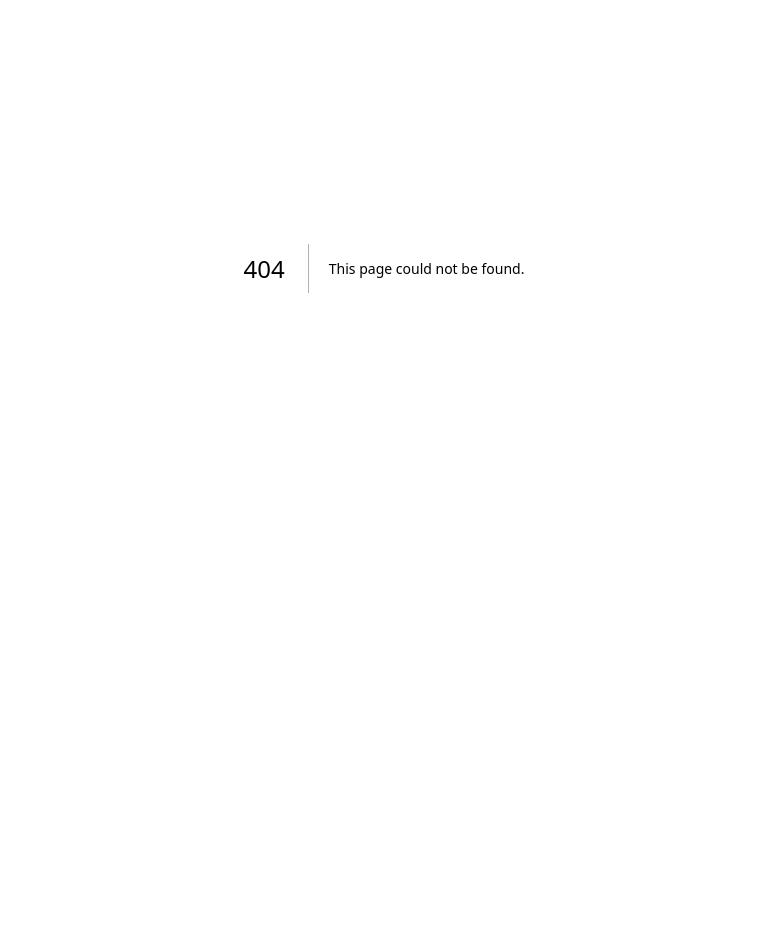
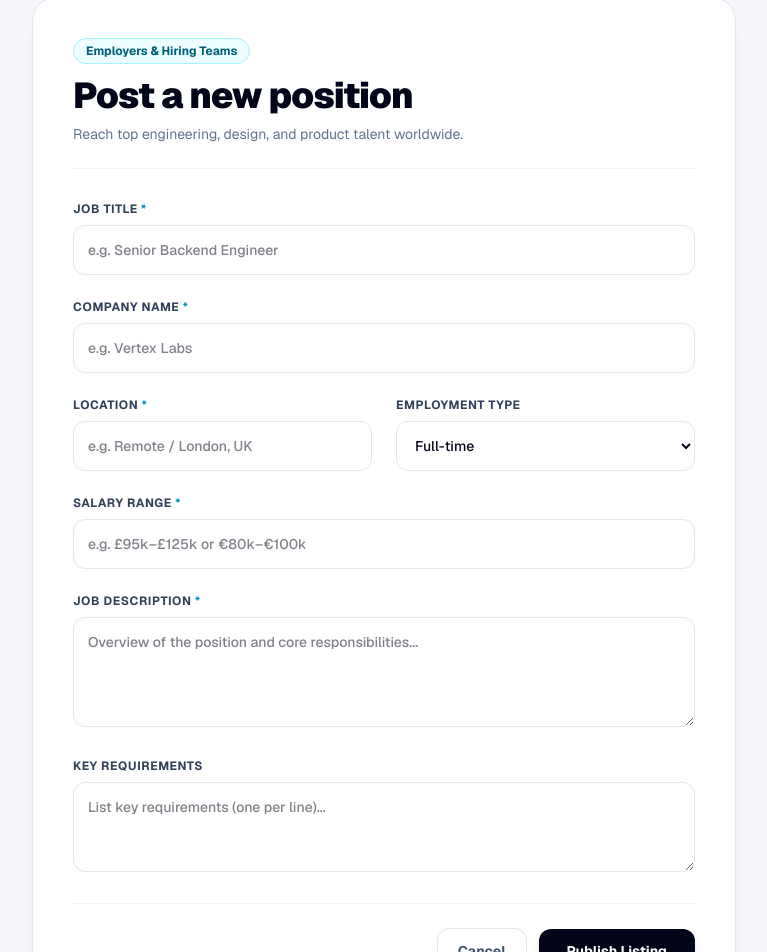
Before and after one commit to Avik2024/orbithire, a Next.js app in the folder frontend/: page /post-job in a window 1280 px wide. Before the commit this address had no page. Shown: the part 132-1084 px from the top of the page, without its empty margins (256-1023 px from the left). Before the commit the page ends 800 px from the top, so only its background shows below. Built offline with nearby package versions, Linux system fonts and the light colour scheme.

Commit message:
Improve OrbitHire authentication UI

```diff
--- a/frontend/app/page.tsx
+++ b/frontend/app/page.tsx
@@ -286,12 +286,12 @@ function HomeContent() {
             >
               Sign in
             </Link>
-            <button
-              onClick={() => setIsPostJobOpen(true)}
+            <Link
+              href="/post-job"
               className="rounded-xl bg-slate-950 px-4 py-2.5 text-sm font-bold text-white shadow-lg shadow-slate-950/15 transition hover:-translate-y-0.5 hover:bg-slate-800"
             >
               Post a job
-            </button>
+            </Link>
             <button className="grid h-10 w-10 place-items-center rounded-xl border border-slate-200 text-slate-700 md:hidden" aria-label="Open menu">
               <Icon name="menu" />
             </button>
--- /dev/null
+++ b/frontend/app/post-job/page.tsx
@@ -0,0 +1,198 @@
+"use client";
+
+import { useState } from "react";
+import Link from "next/link";
+import { useRouter } from "next/navigation";
+
+export default function PostJobPage() {
+  const router = useRouter();
+  const [submitted, setSubmitted] = useState(false);
+  const [formData, setFormData] = useState({
+    title: "",
+    company: "",
+    location: "",
+    type: "Full-time",
+    salary: "",
+    description: "",
+    requirements: "",
+  });
+
+  const handleSubmit = (e: React.FormEvent) => {
+    e.preventDefault();
+    setSubmitted(true);
+    setTimeout(() => {
+      router.push("/");
+    }, 1800);
+  };
+
+  return (
+    <div className="min-h-screen bg-[#f6f8fb] text-slate-950 font-sans antialiased">
+      {/* HEADER */}
+      <header className="sticky top-0 z-40 border-b border-slate-200/80 bg-white/90 backdrop-blur-xl">
+        <div className="mx-auto flex h-16 max-w-7xl items-center justify-between px-5 lg:px-8">
+          <Link href="/" className="flex items-center gap-2.5" aria-label="OrbitHire home">
+            <span className="grid h-10 w-10 place-items-center rounded-xl bg-slate-950 text-white shadow-lg shadow-slate-950/10">
+              <span className="text-xl font-black tracking-[-0.08em]">O<span className="text-cyan-400">.</span></span>
+            </span>
+            <span className="text-xl font-extrabold tracking-tight">orbithire</span>
+          </Link>
+          <Link
+            href="/"
+            className="text-sm font-semibold text-slate-600 hover:text-slate-950 transition"
+          >
+            ← Back to Home
+          </Link>
+        </div>
+      </header>
+
+      {/* MAIN CONTAINER */}
+      <main className="mx-auto max-w-3xl px-5 py-12 lg:px-8 lg:py-16">
+        <div className="rounded-3xl border border-slate-200 bg-white p-6 shadow-xl shadow-slate-950/5 sm:p-10">
+          {submitted ? (
+            <div className="py-16 text-center">
+              <div className="mx-auto grid h-16 w-16 place-items-center rounded-full bg-emerald-100 text-emerald-600">
+                <svg className="h-8 w-8" fill="none" viewBox="0 0 24 24" stroke="currentColor">
+                  <path strokeLinecap="round" strokeLinejoin="round" strokeWidth={2.5} d="M5 13l4 4L19 7" />
+                </svg>
+              </div>
+              <h1 className="mt-6 text-2xl font-black tracking-tight text-slate-950">Job Published Successfully!</h1>
+              <p className="mt-2 text-sm text-slate-500">
+                Your role is now active on OrbitHire. Redirecting you to the home page...
+              </p>
+            </div>
+          ) : (
+            <>
+              <div className="border-b border-slate-100 pb-6">
+                <span className="inline-flex items-center gap-2 rounded-full border border-cyan-200 bg-cyan-50 px-3 py-1 text-xs font-bold text-cyan-800">
+                  Employers & Hiring Teams
+                </span>
+                <h1 className="mt-3 text-3xl font-black tracking-tight sm:text-4xl">Post a new position</h1>
+                <p className="mt-2 text-sm text-slate-500">
+                  Reach top engineering, design, and product talent worldwide.
+                </p>
+              </div>
+
+              <form onSubmit={handleSubmit} className="mt-8 space-y-6">
+                <div>
+                  <label className="mb-2 block text-xs font-bold uppercase tracking-wider text-slate-700">
+                    Job Title <span className="text-cyan-600">*</span>
+                  </label>
+                  <input
+                    required
+                    type="text"
+                    value={formData.title}
+                    onChange={(e) => setFormData({ ...formData, title: e.target.value })}
+                    placeholder="e.g. Senior Backend Engineer"
+                    className="w-full rounded-xl border border-slate-200 p-3.5 text-sm font-medium outline-none transition focus:border-cyan-500 focus:ring-2 focus:ring-cyan-500/20"
+                  />
+                </div>
+
+                <div>
+                  <label className="mb-2 block text-xs font-bold uppercase tracking-wider text-slate-700">
+                    Company Name <span className="text-cyan-600">*</span>
+                  </label>
+                  <input
+                    required
+                    type="text"
+                    value={formData.company}
+                    onChange={(e) => setFormData({ ...formData, company: e.target.value })}
+                    placeholder="e.g. Vertex Labs"
+                    className="w-full rounded-xl border border-slate-200 p-3.5 text-sm font-medium outline-none transition focus:border-cyan-500 focus:ring-2 focus:ring-cyan-500/20"
+                  />
+                </div>
+
+                <div className="grid grid-cols-1 gap-6 sm:grid-cols-2">
+                  <div>
+                    <label className="mb-2 block text-xs font-bold uppercase tracking-wider text-slate-700">
+                      Location <span className="text-cyan-600">*</span>
+                    </label>
+                    <input
+                      required
+                      type="text"
+                      value={formData.location}
+                      onChange={(e) => setFormData({ ...formData, location: e.target.value })}
+                      placeholder="e.g. Remote / London, UK"
+                      className="w-full rounded-xl border border-slate-200 p-3.5 text-sm font-medium outline-none transition focus:border-cyan-500 focus:ring-2 focus:ring-cyan-500/20"
+                    />
+                  </div>
+
+                  <div>
+                    <label className="mb-2 block text-xs font-bold uppercase tracking-wider text-slate-700">
+                      Employment Type
+                    </label>
+                    <select
+                      value={formData.type}
+                      onChange={(e) => setFormData({ ...formData, type: e.target.value })}
+                      className="w-full rounded-xl border border-slate-200 p-3.5 text-sm font-medium outline-none transition focus:border-cyan-500 focus:ring-2 focus:ring-cyan-500/20"
+                    >
+                      <option value="Full-time">Full-time</option>
+                      <option value="Part-time">Part-time</option>
+                      <option value="Contract">Contract</option>
+                      <option value="Internship">Internship</option>
+                    </select>
+                  </div>
+                </div>
+
+                <div>
+                  <label className="mb-2 block text-xs font-bold uppercase tracking-wider text-slate-700">
+                    Salary Range <span className="text-cyan-600">*</span>
+                  </label>
+                  <input
+                    required
+                    type="text"
+                    value={formData.salary}
+                    onChange={(e) => setFormData({ ...formData, salary: e.target.value })}
+                    placeholder="e.g. £95k–£125k or €80k–€100k"
+                    className="w-full rounded-xl border border-slate-200 p-3.5 text-sm font-medium outline-none transition focus:border-cyan-500 focus:ring-2 focus:ring-cyan-500/20"
+                  />
+                </div>
+
+                <div>
+                  <label className="mb-2 block text-xs font-bold uppercase tracking-wider text-slate-700">
+                    Job Description <span className="text-cyan-600">*</span>
+                  </label>
+                  <textarea
+                    required
+                    rows={4}
+                    value={formData.description}
+                    onChange={(e) => setFormData({ ...formData, description: e.target.value })}
+                    placeholder="Overview of the position and core responsibilities..."
+                    className="w-full rounded-xl border border-slate-200 p-3.5 text-sm font-medium outline-none transition focus:border-cyan-500 focus:ring-2 focus:ring-cyan-500/20"
+                  />
+                </div>
+
+                <div>
+                  <label className="mb-2 block text-xs font-bold uppercase tracking-wider text-slate-700">
+                    Key Requirements
+                  </label>
+                  <textarea
+                    rows={3}
+                    value={formData.requirements}
+                    onChange={(e) => setFormData({ ...formData, requirements: e.target.value })}
+                    placeholder="List key requirements (one per line)..."
+                    className="w-full rounded-xl border border-slate-200 p-3.5 text-sm font-medium outline-none transition focus:border-cyan-500 focus:ring-2 focus:ring-cyan-500/20"
+                  />
+                </div>
+
+                <div className="flex items-center justify-end gap-3 border-t border-slate-100 pt-6">
+                  <Link
+                    href="/"
+                    className="rounded-xl border border-slate-200 px-5 py-3 text-sm font-bold text-slate-600 transition hover:bg-slate-50"
+                  >
+                    Cancel
+                  </Link>
+                  <button
+                    type="submit"
+                    className="rounded-xl bg-slate-950 px-7 py-3 text-sm font-bold text-white shadow-lg shadow-slate-950/15 transition hover:bg-blue-600"
+                  >
+                    Publish Listing
+                  </button>
+                </div>
+              </form>
+            </>
+          )}
+        </div>
+      </main>
+    </div>
+  );
+}
```
